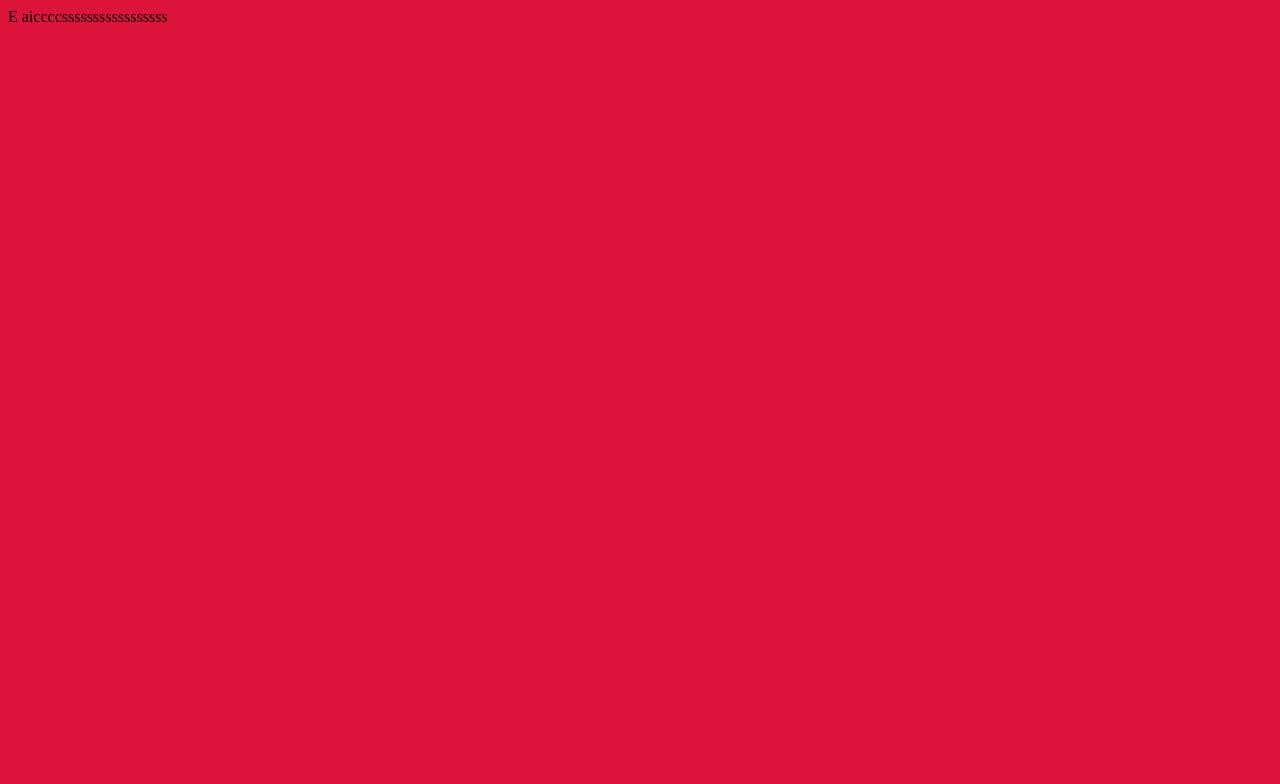
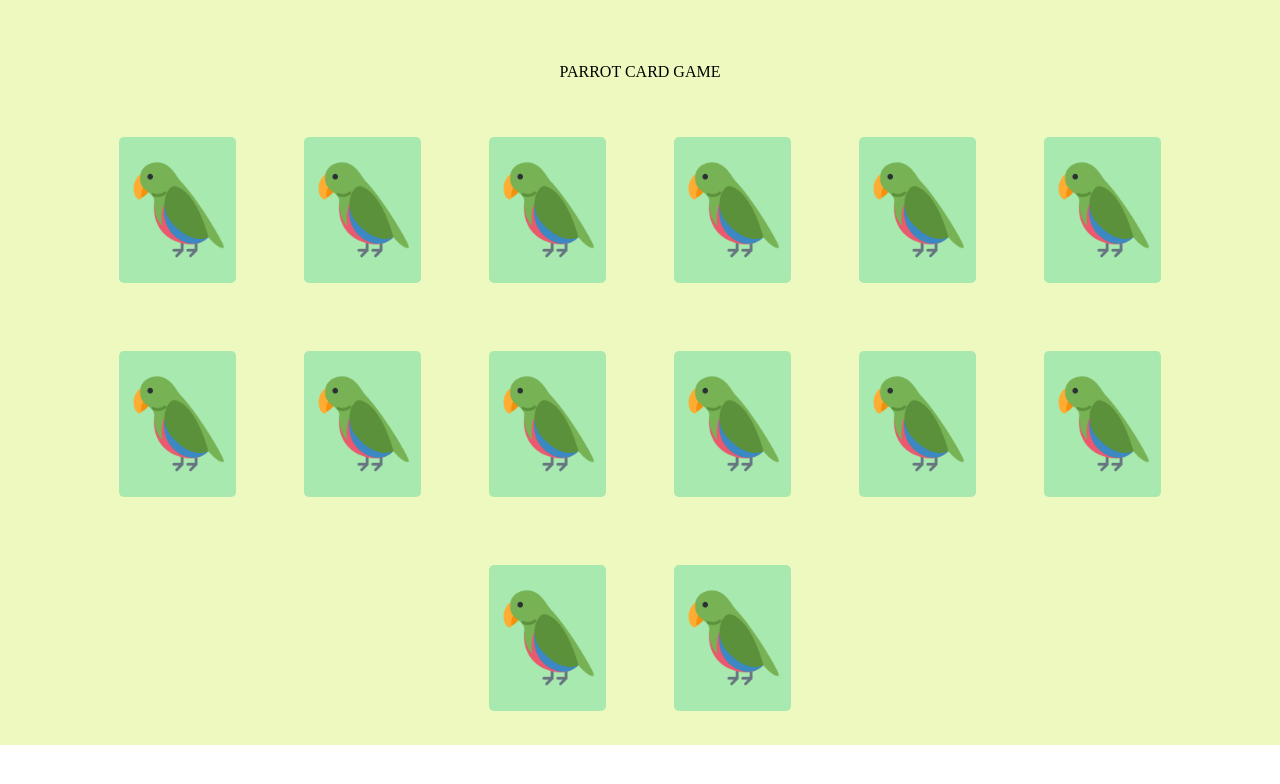
Before and after one commit to gabrielmoraesaraujo/Projeto_04_parrotsCardGame, a plain HTML site: page index.html in a window 1280 px wide. Drawn offline with Linux system fonts and the light colour scheme.

Commit message:
Segunda versão, layout pronto

```diff
--- a/estilos.css
+++ b/estilos.css
@@ -1,3 +1,54 @@
-body {
-    background-color: crimson;
+
+.corpo{
+    background-color: #EEF9BF;
+    width: 100%;
+    height: 100%;
+    display: flex;
+    flex-direction: column;
+    justify-content: space-around;
+    align-items: center;
 }
+
+.caixa{
+    width: 540px;
+    height: 63px;
+    margin-top: 40px;
+    /*background-color: red;*/
+    display: flex;
+    justify-content: center;
+    align-items: center;
+}
+.h1{
+
+    font-size: 63px;
+
+    font-family: 'Roboto', sans-serif;
+   /* color: #75B79E;*/
+   font-weight: bold;
+}
+
+.containe{
+    display: flex;
+    flex-wrap: wrap;
+    justify-content: center;
+    margin-left: 60px;
+    margin-right: 60px;
+
+}
+
+.carta{
+        width: 117px;
+        height: 146px;
+        background-color: #A7E9AF;
+        border-radius: 5px;
+        border-color: #99CEA8;
+        margin: 34px 34px;
+
+        display: flex;
+        justify-content: center;
+        align-items: center;
+}
+
+img{
+    width: 100px;
+}
--- a/index.html
+++ b/index.html
@@ -7,11 +7,45 @@
     <title>parrotsCardGame</title>
 
     <link rel="stylesheet" href="estilos.css">
+    <link rel="stylesheet" href="reset.css">
+    <link rel="preconnect" href="https://fonts.googleapis.com">
+<link rel="preconnect" href="https://fonts.gstatic.com" crossorigin>
+<link href="https://fonts.googleapis.com/css2?family=Encode+Sans:wght@100;200;300;400;500;600;700;800;900&family=Righteous&family=Roboto:ital,wght@0,100;0,300;0,400;0,500;0,700;1,100;1,300;1,400;1,500&display=swap" rel="stylesheet">
 </head>
 <body>
+ <div class="corpo">
 
-    E aiccccsssssssssssssssss
+     <div class="caixa">
+         <h1>PARROT CARD GAME</h1>
 
+     </div>
+
+
+    <div class="containe">
+
+        <div class="carta"> <img src="imag/front.png" alt=""></div>
+        <div class="carta"><img src="imag/front.png" alt=""></div>
+        <div class="carta"><img src="imag/front.png" alt=""></div>
+        <div class="carta"><img src="imag/front.png" alt=""></div>
+        <div class="carta"><img src="imag/front.png" alt=""></div>
+        <div class="carta"><img src="imag/front.png" alt=""></div>
+        <div class="carta"><img src="imag/front.png" alt=""></div>
+        <div class="carta"><img src="imag/front.png" alt=""></div>
+        <div class="carta"><img src="imag/front.png" alt=""></div>
+        <div class="carta"><img src="imag/front.png" alt=""></div>
+        <div class="carta"><img src="imag/front.png" alt=""></div>
+        <div class="carta"><img src="imag/front.png" alt=""></div>
+        <div class="carta"><img src="imag/front.png" alt=""></div>
+        <div class="carta"><img src="imag/front.png" alt=""></div>
+
+    </div>
+
+
+
+
+
+
+ </div>
 
 
     <script src="java.js"></script>
--- /dev/null
+++ b/reset.css
@@ -0,0 +1,48 @@
+/* http://meyerweb.com/eric/tools/css/reset/
+   v2.0 | 20110126
+   License: none (public domain)
+*/
+
+html, body, div, span, applet, object, iframe,
+h1, h2, h3, h4, h5, h6, p, blockquote, pre,
+a, abbr, acronym, address, big, cite, code,
+del, dfn, em, img, ins, kbd, q, s, samp,
+small, strike, strong, sub, sup, tt, var,
+b, u, i, center,
+dl, dt, dd, ol, ul, li,
+fieldset, form, label, legend,
+table, caption, tbody, tfoot, thead, tr, th, td,
+article, aside, canvas, details, embed,
+figure, figcaption, footer, header, hgroup,
+menu, nav, output, ruby, section, summary,
+time, mark, audio, video {
+	margin: 0;
+	padding: 0;
+	border: 0;
+	font-size: 100%;
+	font: inherit;
+	vertical-align: baseline;
+}
+/* HTML5 display-role reset for older browsers */
+article, aside, details, figcaption, figure,
+footer, header, hgroup, menu, nav, section {
+	display: block;
+}
+body {
+	line-height: 1;
+}
+ol, ul {
+	list-style: none;
+}
+blockquote, q {
+	quotes: none;
+}
+blockquote:before, blockquote:after,
+q:before, q:after {
+	content: '';
+	content: none;
+}
+table {
+	border-collapse: collapse;
+	border-spacing: 0;
+}
```
